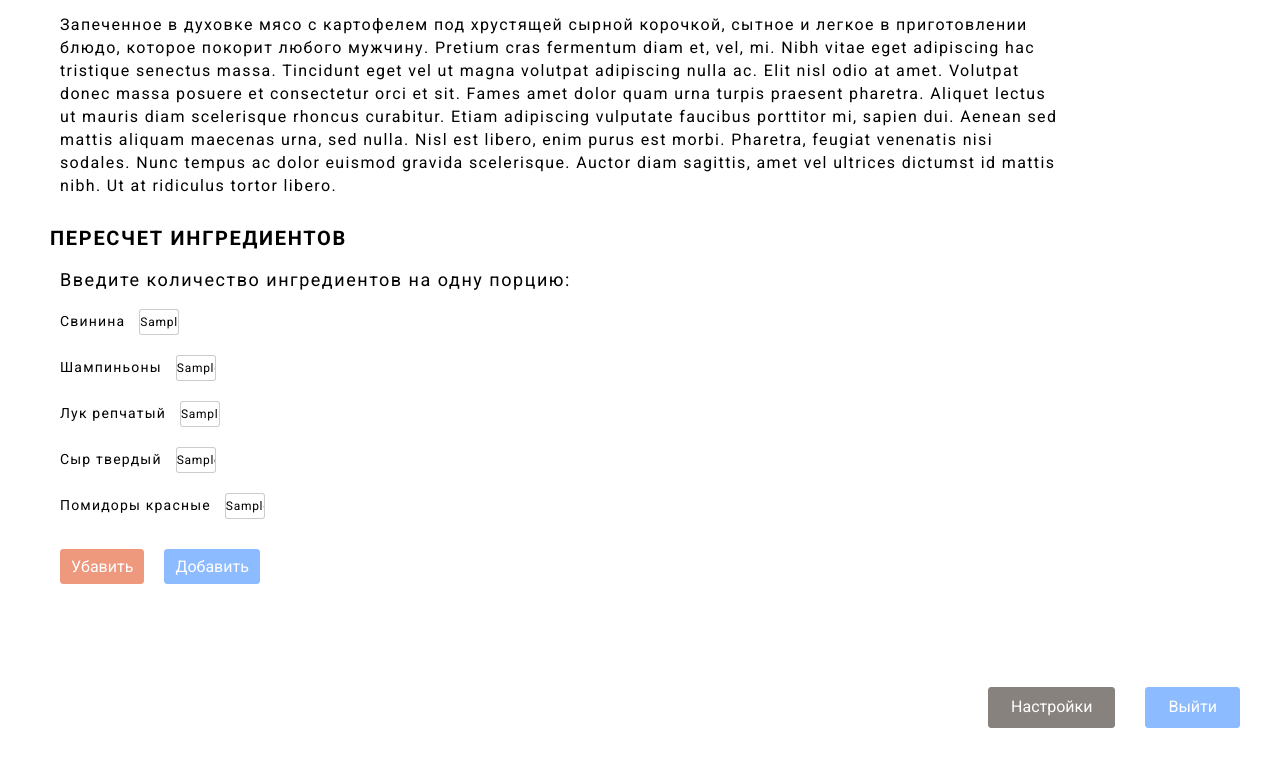
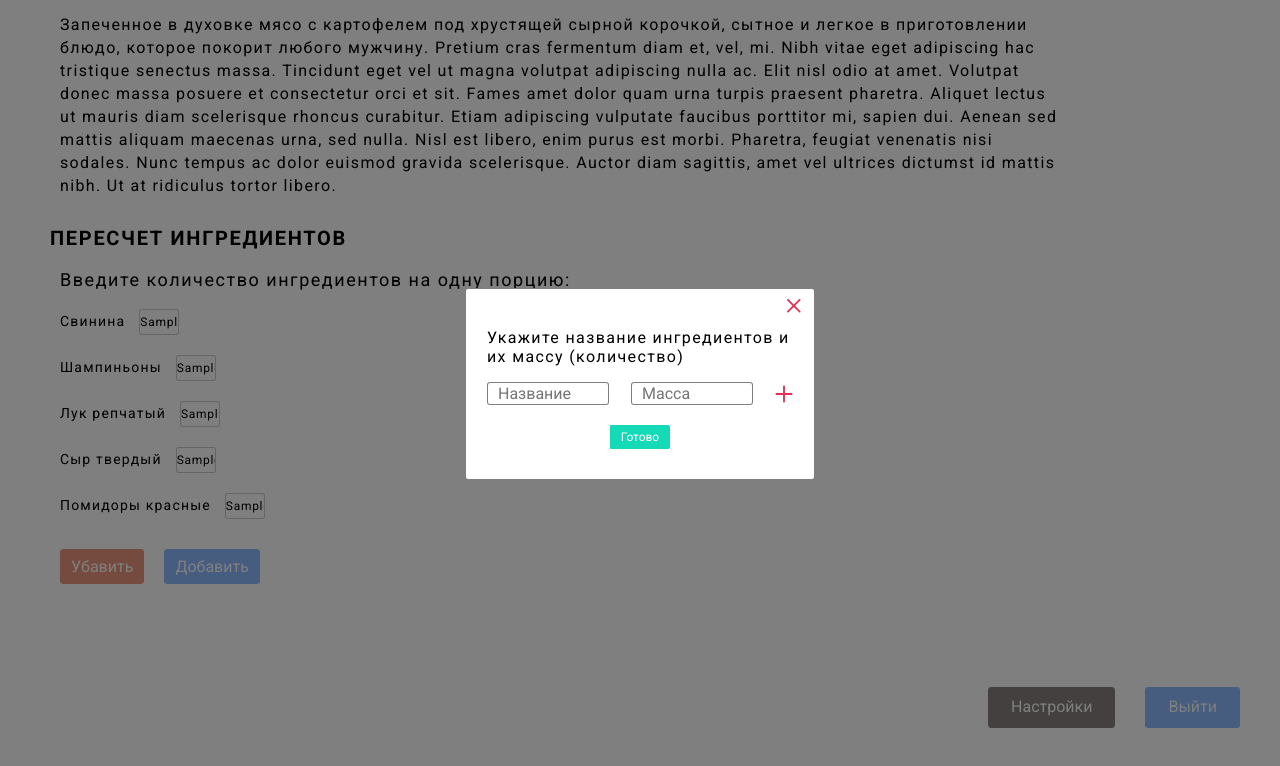
Before and after one commit to PavelS07/Cool-Recipes, a plain HTML site: page recipe.html in a window 1280 px wide. Both pictures are taken after typing "Sample", "Sample", "Sample", "Sample", "Sample" into the empty fields and a click on the button "Добавить". Shown: the part 855-1621 px from the top of the page. Drawn offline with nearby package versions, Linux system fonts and the light colour scheme.

Commit message:
Add files via upload

```diff
--- a/css/style.css
+++ b/css/style.css
@@ -137,7 +137,8 @@ body {
 }
 
 .close,
-.modal-close {
+.modal-close,
+.modal-close-add-ingredients {
   width: 15px;
   cursor: pointer;
 }
@@ -360,7 +361,8 @@ body {
   margin-left: 3px;
 }
 
-.modal-input-ingredients {
+.modal-input-ingredients,
+.add-ingredients-input {
   width: 25px;
   border: 1px solid rgba(0, 0, 0, 0.5);
   border-radius: 3px;
@@ -368,16 +370,13 @@ body {
   line-height: 14px;
 }
 
-.modal-close {
+.modal-close, .modal-close-add-ingredients {
   position: relative;
   top: 0px;
   right: -98%;
   margin-bottom: 10px;
 }
 
-.is-open-modal {
-  display: flex;
-}
 
 .mobile-hide {
   display: none;
@@ -399,7 +398,8 @@ body {
   margin-bottom: 20px;
 }
 
-.recipe-button, .recalculation-ingredients-button {
+.recipe-button,
+.recalculation-ingredients-button {
   font-size: 16px;
   line-height: 21px;
   color: #FFFFFF;
@@ -415,7 +415,8 @@ body {
   border: 1px solid #413731;
 }
 
-.recipe-button.delete, .recalculation-ingredients-button.minus {
+.recipe-button.delete,
+.recalculation-ingredients-button.minus {
   background: #E55A30;
   border: 1px solid #E55A30;
 }
@@ -505,6 +506,54 @@ body {
   background: #4992FF;
   border: 1px solid #4992FF;
   margin-left: 20px;
+}
+
+.modal-add-ingredients {
+  position: fixed;
+  left: 0;
+  top: 0;
+  width: 100%;
+  height: 100%;
+  background: rgba(0, 0, 0, 0.5);
+  display: none;
+  overflow: auto;
+}
+
+.add-ingredients-heading {
+  margin-top: 0px;
+  font-size: 16px;
+  line-height: 19px;
+  letter-spacing: 0.085em;
+}
+
+.add-ingredients-inputs {
+  display: flex;
+  align-items: center;
+  justify-content: space-between;
+  margin-bottom: 20px;
+}
+
+.add-ingredients-input {
+  width: 40%;
+  font-size: 16px;
+  line-height: 16px;
+  padding-left: 10px;
+}
+
+.add-ingredient-image, .add-ingredient-image-hide {
+  cursor: pointer;
+}
+
+.add-ingredient-image-hide {
+  transform: rotate(45deg);
+}
+
+.is-open-modal {
+  display: flex;
+}
+
+.add-ingredient-input-hide {
+  display: none;
 }
 
 @media (max-width: 1200px) {
@@ -698,7 +747,8 @@ body {
     margin-right: 15px;
   }
 
-  .recipe-button, .recalculation-ingredients-button {
+  .recipe-button,
+  .recalculation-ingredients-button {
     font-size: 14px;
   }
 
@@ -726,6 +776,11 @@ body {
 
   .recalculation-ingredients-paragraph {
     font-size: 14px;
+  }
+
+  .add-ingredients-heading {
+    font-size: 14px;
+    letter-spacing: 0.085em;
   }
 }
 
@@ -827,7 +882,8 @@ body {
     margin-bottom: 20px;
   }
 
-  .recipe-button, .recalculation-ingredients-button {
+  .recipe-button,
+  .recalculation-ingredients-button {
     padding: 5px;
     font-size: 12px;
   }
--- a/js/main.js
+++ b/js/main.js
@@ -1,6 +1,6 @@
 $(document).ready(function () {
-  const iconSearch  = $('.search-icon');
-  const blockSearch  = $('.search-block');
+  const iconSearch = $('.search-icon');
+  const blockSearch = $('.search-block');
   const bClose = $('.close');
   const filterButton = $('.submit-filter');
   const bCloseModal = $('.modal-close');
@@ -8,56 +8,72 @@ $(document).ready(function () {
   const bCloseModalChooseIngredients = $('.modal-close-choose-ingredients');
   const bMobileMenu = $('.m-menu-button');
   const bHideMenu = $('.mobile-hide');
+  const bAddRecipe = $('.plus');
+  const bCloseModalAddIngredients = $('.modal-close-add-ingredients');
+  // const bAddIngredient = $('.add-ingredient-image');
+  const htmlAddIngredientBlock = "<div class='add-ingredients-inputs animate__animated animate__fadeInDown'> <input type='text' class='add-ingredients-input' placeholder='Название'> <input type='text' class='add-ingredients-input' placeholder='Масса'> <img src='img/add-ingredint.svg' alt='Добавить ингредиент' class='add-ingredient-image'></div>";
   let width = $(window).width();
 
-  iconSearch.on("click", function() {
-    if(width <= 576) {
+  iconSearch.on("click", function () {
+    if (width <= 576) {
       iconSearch.removeClass('search-visible');
       blockSearch.show();
-    }
-    else {
+    } else {
       iconSearch.removeClass('search-visible');
       blockSearch.toggleClass('search-visible');
     }
 
   });
-  bClose.on("click", function() {
-    if(width <= 576) {
+  bClose.on("click", function () {
+    if (width <= 576) {
       iconSearch.toggleClass('search-visible');
       blockSearch.hide();
-    }
-    else {
+    } else {
       iconSearch.toggleClass('search-visible');
       blockSearch.removeClass('search-visible');
     }
   });
-  filterButton.on("click", function() {
+  filterButton.on("click", function () {
     $('.modal').toggleClass('is-open-modal');
   });
-  bCloseModal.on("click", function() {
+  bCloseModal.on("click", function () {
     $('.modal').toggleClass('is-open-modal');
   });
-  bChooseIngredients.on("click", function() {
+  bChooseIngredients.on("click", function () {
     $('.modal-choose-ingredients').toggleClass('is-open-modal');
   });
-  bCloseModalChooseIngredients.on("click", function() {
+  bCloseModalChooseIngredients.on("click", function () {
     $('.modal-choose-ingredients').toggleClass('is-open-modal');
     $('.modal').toggleClass('is-open-modal');
   });
-  bMobileMenu.on("click", function() {
+  bMobileMenu.on("click", function () {
     $('.main-header').toggleClass('is-open-mobile-menu');
     $('body').toggleClass('no-scroll');
   });
-  bHideMenu.on("click", function() {
+  bHideMenu.on("click", function () {
     $('.main-header').toggleClass('animate__lightSpeedOutRight');
-    setTimeout(function(){
+    setTimeout(function () {
       $('.main-header').toggleClass('animate__lightSpeedOutRight');
       $('.main-header').toggleClass('is-open-mobile-menu');
       $('body').toggleClass('no-scroll');
     }, 1000);
   });
+  bAddRecipe.on("click", function () {
+    $('.modal-add-ingredients').toggleClass('is-open-modal');
+  });
+  bCloseModalAddIngredients.on("click", function () {
+    $('.modal-add-ingredients').toggleClass('is-open-modal');
+  });
+  // Блок с добавлением ингредиентов РЕФАКТОРИНГ
+  $('.add-ingredient-input-content').delegate('.add-ingredient-image', 'click', function () {
+    $(this).removeClass('add-ingredient-image');
+    $(this).toggleClass('add-ingredient-image-hide');
+    $('.add-ingredient-input-content').append(htmlAddIngredientBlock);
+  });
 
 
-
-
+  $('.add-ingredient-input-content').delegate('.add-ingredient-image-hide', 'click', function () {
+    $(this).parent('.add-ingredients-inputs').toggleClass('add-ingredient-input-hide');
+  });
+  // Блок с добавлением ингредиентов РЕФАКТОРИНГ
 });
--- a/recipe.html
+++ b/recipe.html
@@ -89,7 +89,15 @@
       <!-- /.pre-description -->
       <div class="recipe-description">
         <h2 class="main-title">Рецепт</h2>
-        <p class="recipe-text-description">Запеченное в духовке мясо с картофелем под хрустящей сырной корочкой, сытное и легкое в приготовлении блюдо, которое покорит любого мужчину. Pretium cras fermentum diam et, vel, mi. Nibh vitae eget adipiscing hac tristique senectus massa. Tincidunt eget vel ut magna volutpat adipiscing nulla ac. Elit nisl odio at amet. Volutpat donec massa posuere et consectetur orci et sit. Fames amet dolor quam urna turpis praesent pharetra. Aliquet lectus ut mauris diam scelerisque rhoncus curabitur. Etiam adipiscing vulputate faucibus porttitor mi, sapien dui. Aenean sed mattis aliquam maecenas urna, sed nulla. Nisl est libero, enim purus est morbi. Pharetra, feugiat venenatis nisi sodales. Nunc tempus ac dolor euismod gravida scelerisque. Auctor diam sagittis, amet vel ultrices dictumst id mattis nibh. Ut at ridiculus tortor libero.</p>
+        <p class="recipe-text-description">Запеченное в духовке мясо с картофелем под хрустящей сырной корочкой, сытное
+          и легкое в приготовлении блюдо, которое покорит любого мужчину. Pretium cras fermentum diam et, vel, mi. Nibh
+          vitae eget adipiscing hac tristique senectus massa. Tincidunt eget vel ut magna volutpat adipiscing nulla ac.
+          Elit nisl odio at amet. Volutpat donec massa posuere et consectetur orci et sit. Fames amet dolor quam urna
+          turpis praesent pharetra. Aliquet lectus ut mauris diam scelerisque rhoncus curabitur. Etiam adipiscing
+          vulputate faucibus porttitor mi, sapien dui. Aenean sed mattis aliquam maecenas urna, sed nulla. Nisl est
+          libero, enim purus est morbi. Pharetra, feugiat venenatis nisi sodales. Nunc tempus ac dolor euismod gravida
+          scelerisque. Auctor diam sagittis, amet vel ultrices dictumst id mattis nibh. Ut at ridiculus tortor libero.
+        </p>
       </div>
       <!-- /.recipe-description -->
       <div class="recalculation-ingredients">
@@ -221,13 +229,32 @@
           <input type="checkbox" class="modal-checkbox">
         </div>
         <!-- /.modal-row -->
-        <button class="search-button search search-button-modal button-center">Ок</button>
+        <button class="search-button search search-button-modal button-center">Готово</button>
       </div>
       <!-- /.modal-dialog-ingredients -->
     </div>
     <!-- /.modal-choose-ingredients -->
   </div>
   <!-- /.modal -->
+  <div class="modal-add-ingredients animate__animated animate__fadeIn">
+    <div class="modal-dialog-ingredients">
+      <img src="img/close.svg" alt="" class="modal-close-add-ingredients">
+      <p class="add-ingredients-heading">Укажите название ингредиентов и их массу (количество)</p>
+      <!-- /.add-ingredients-heading -->
+      <div class="add-ingredient-input-content">
+        <div class="add-ingredients-inputs">
+          <input type="text" class="add-ingredients-input" placeholder="Название">
+          <input type="text" class="add-ingredients-input" placeholder="Масса">
+          <img src="img/add-ingredint.svg" alt="Добавить ингредиент" class="add-ingredient-image">
+        </div>
+        <!-- /.add-ingredients-inputs -->
+      </div>
+      <!-- /.add-ingredient-input-content -->
+      <button class="search-button search search-button-modal button-center add-ingredints-button">Готово</button>
+    </div>
+    <!-- /.modal-dialog-ingredients -->
+  </div>
+  <!-- /.modal-add-ingredients -->
   <script src="https://cdn.jsdelivr.net/npm/jquery@3.5.1/dist/jquery.min.js"></script>
   <script src="js/main.js"></script>
 </body>
```
Also changed, not shown: img/add-ingredint.svg (added).
